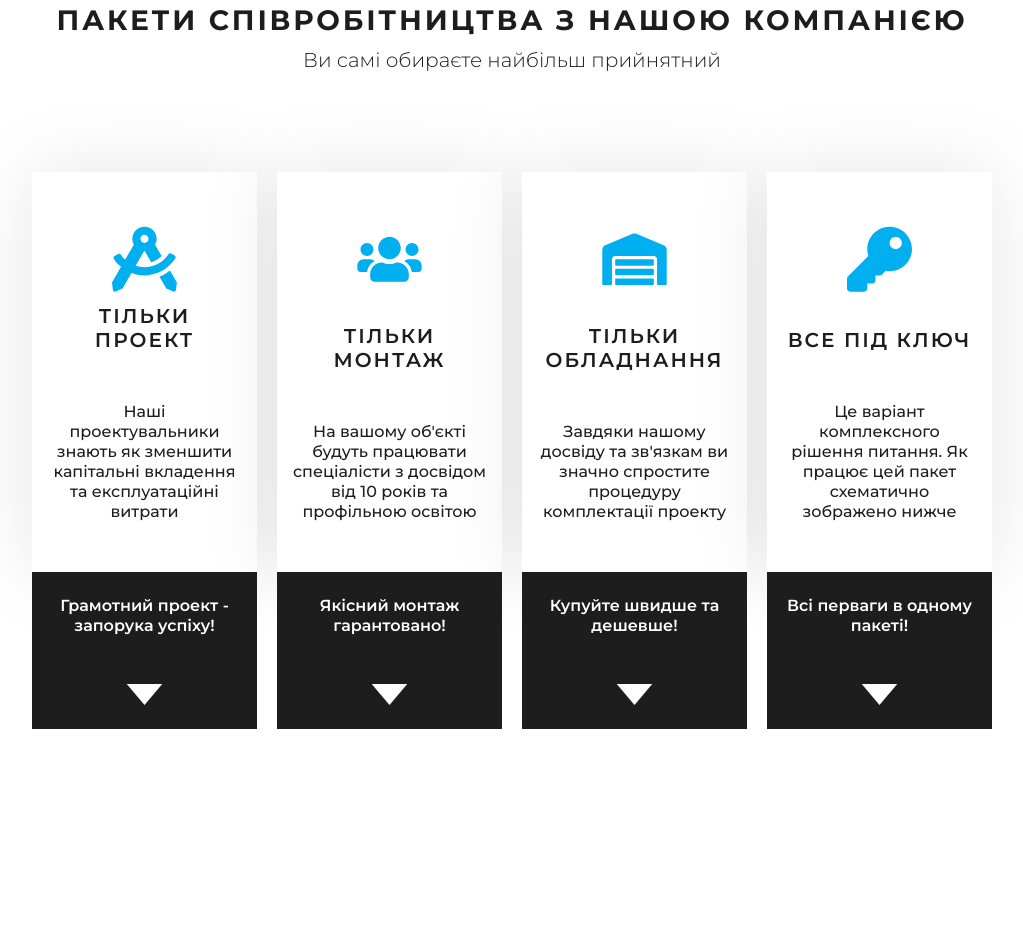
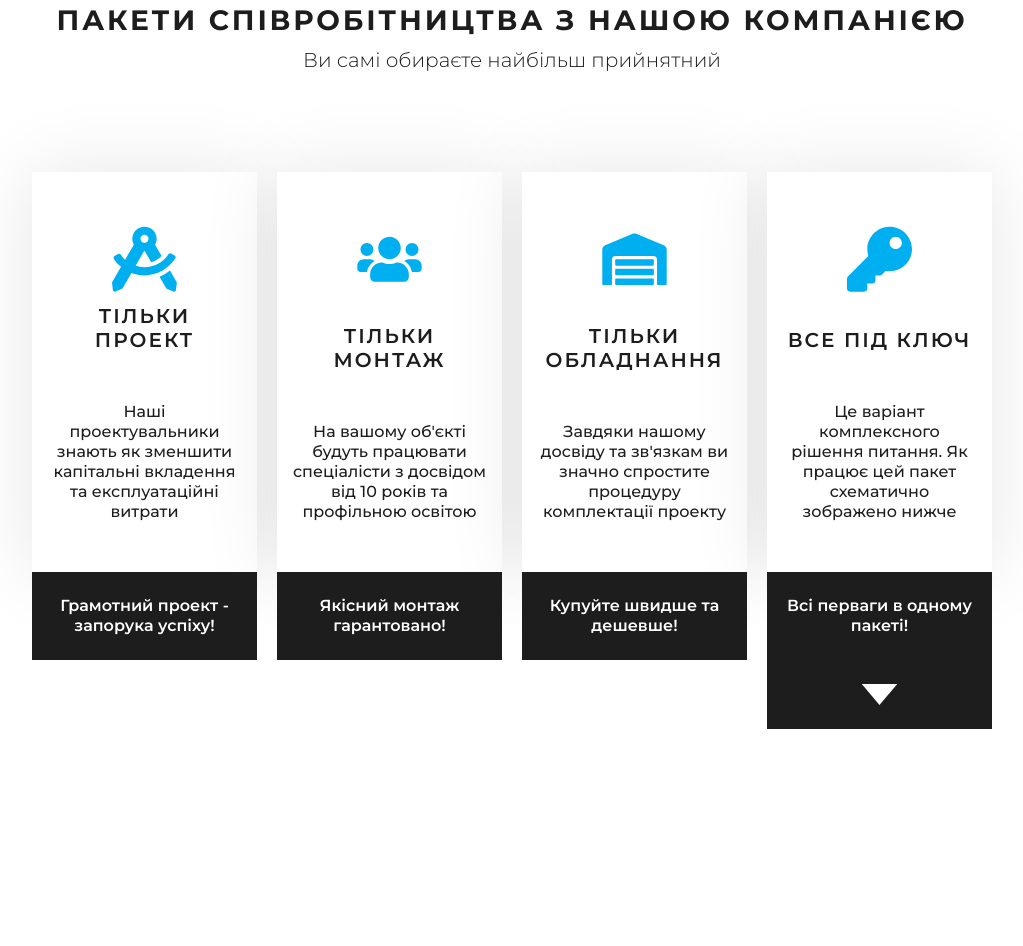
Before and after one commit to Mikelangelo64/expert-project-v2, a plain HTML site: page index.html in a window 1280 px wide. Shown: the part 5783-6729 px from the top of the page, without its empty margins (128-1151 px from the left). Drawn offline with nearby package versions, Linux system fonts and the light colour scheme.

Commit message:
v-3.2-wihout__dop__way

```diff
--- a/css/style.scss
+++ b/css/style.scss
@@ -2170,7 +2170,7 @@ input, select{
     width: 100%;
 
     @media screen and (min-width: 1020px){
-        align-items: flex-end;
+        //align-items: flex-end;
     }
 
     @media screen and (max-width: 1020px) {
--- a/index.html
+++ b/index.html
@@ -758,11 +758,6 @@
               <div class="package-list__btn__body">
                 <p>Грамотний проект - запорука успіху!</p>
               </div>
-              <div class="package-list__btn__arrow">
-                <svg width="37" height="21" viewBox="0 0 37 21" fill="none" xmlns="http://www.w3.org/2000/svg">
-                  <path d="M18.5 21L0.746477 4.70468e-07L36.2535 3.57459e-06L18.5 21Z" fill="white"/>
-                </svg>
-              </div>
             </div>
           </div>
 
@@ -788,11 +783,6 @@
               <div class="package-list__btn__body">
                 <p>Якісний монтаж гарантовано!</p>
               </div>
-              <div class="package-list__btn__arrow">
-                <svg width="37" height="21" viewBox="0 0 37 21" fill="none" xmlns="http://www.w3.org/2000/svg">
-                  <path d="M18.5 21L0.746477 4.70468e-07L36.2535 3.57459e-06L18.5 21Z" fill="white"/>
-                </svg>
-              </div>
             </div>
           </div>
 
@@ -818,15 +808,10 @@
               <div class="package-list__btn__body">
                 <p>Купуйте швидше та дешевше!</p>
               </div>
-              <div class="package-list__btn__arrow">
-                <svg width="37" height="21" viewBox="0 0 37 21" fill="none" xmlns="http://www.w3.org/2000/svg">
-                  <path d="M18.5 21L0.746477 4.70468e-07L36.2535 3.57459e-06L18.5 21Z" fill="white"/>
-                </svg>
-              </div>
-            </div>
-          </div>
-
-          <div data-goto=".package-way-4" class="package-list__item">
+            </div>
+          </div>
+
+          <div data-goto=".package-way-4" class="package-list__item package-list__item__open">
             <div class="package-list__info">
               <div class="package-list__label">
                 <svg width="65" height="75" viewBox="0 0 65 66" fill="none" xmlns="http://www.w3.org/2000/svg">
@@ -858,7 +843,7 @@
       </div>
     </div>
 
-    <div class="package-way package-way-1">
+    <!-- <div class="package-way package-way-1">
       <div class="_container">
         <div class="package-way__wrapper">
 
@@ -1150,7 +1135,7 @@
           </div>
         </div>
       </div>
-    </div>
+    </div> -->
 
     <div class="package-way package-way-4">
       <div class="_container">
--- a/js/script.js
+++ b/js/script.js
@@ -41,7 +41,7 @@ $(document).ready(function(){
     //package
     $('.package-way').slideUp(300)
 
-    $('.package-list .package-list__item').click(function(event){
+    $('.package-list .package-list__item.package-list__item__open').click(function(event){
 
         //appear arrow and do active card
         $(this).toggleClass('_active-package')
```
Also changed, not shown: css/style.css.
